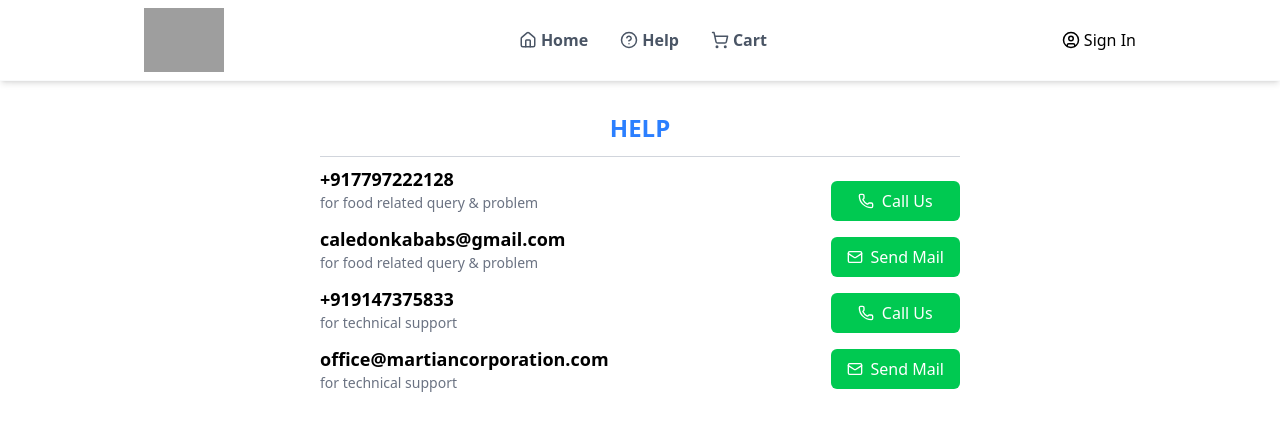
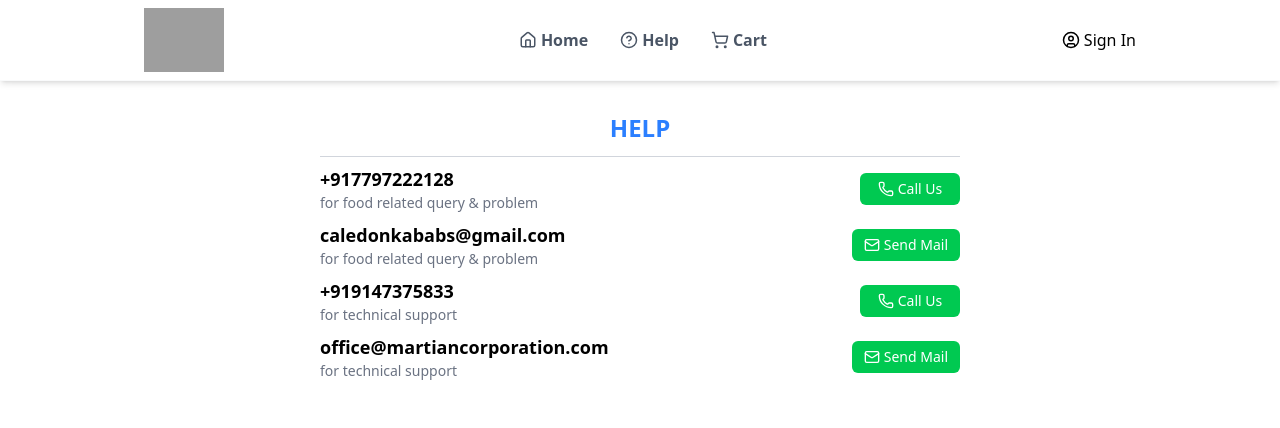
Before and after one commit to rafikul-shaikh/food-ordering-app, a React (Vite) app: page /help in a window 1280 px wide. Shown: the top 428 px of the page. Built offline with nearby package versions, Linux system fonts and the light colour scheme; grey boxes are pictures that could not be loaded.

Commit message:
deleted unused files and modified some files

```diff
--- a/src/component/CartItemCard.jsx
+++ /dev/null
@@ -1,49 +0,0 @@
-import React from "react";
-import { useCart } from "../context/CartContext";
-
-const CartItemCard = () => {
-  const { increaseQty, decreaseQty, removeFromCart } = useCart();
-  return (
-    <div className="flex items-center justify-between border-b py-4">
-      {/* Left: Image + Name */}
-      <div className="flex items-center gap-4">
-        <img
-          src={item.image}
-          alt={item.name}
-          className="w-20 h-20 object-cover rounded"
-        />
-
-        <div>
-          <h3 className="font-semibold">{item.name}</h3>
-          <p className="text-gray-600">₹{item.price}</p>
-        </div>
-      </div>
-
-      {/* Middle: Quantity Controls */}
-      <div className="flex items-center gap-3">
-        <button
-          onClick={() => decreaseQty(item.id)}
-          className="px-3 py-1 border"
-        >
-          −
-        </button>
-
-        <span>{item.quantity}</span>
-
-        <button
-          onClick={() => increaseQty(item.id)}
-          className="px-3 py-1 border"
-        >
-          +
-        </button>
-      </div>
-
-      {/* Right: Remove */}
-      <button onClick={() => removeFromCart(item.id)} className="text-red-500">
-        ✕
-      </button>
-    </div>
-  );
-};
-
-export default CartItemCard;
--- a/src/component/CategorySlider.jsx
+++ b/src/component/CategorySlider.jsx
@@ -11,7 +11,7 @@ const CategorySlider = () => {
     if (!slider) return;
 
     slider.scrollBy({
-      left: direction * 300, // scroll 300px
+      left: direction * 300,
       behavior: "smooth",
     });
   };
@@ -25,12 +25,6 @@ const CategorySlider = () => {
           </h2>
 
           <div className="flex items-center gap-3">
-            {/* <button
-              onClick={scrollLeft}
-              className="flex w-8 h-8 md:w-10 md:h-10 items-center justify-center rounded-full bg-gray-200"
-            >
-              <ArrowLeft />
-            </button> */}
             <button
               onClick={() => scroll(-1)}
               className="flex w-8 h-8 md:w-10 md:h-10 items-center justify-center rounded-full bg-gray-200"
@@ -84,13 +78,6 @@ const CategorySlider = () => {
               />
             </div>
 
-            {/* <button
-              onClick={scrollRight}
-              className="shrink-0 flex w-8 h-8 md:w-10 md:h-10 items-center justify-center rounded-full bg-gray-200"
-            >
-              <ArrowRight />
-            </button> */}
-
             <button
               onClick={() => scroll(1)}
               className="shrink-0 flex w-8 h-8 md:w-10 md:h-10 items-center justify-center rounded-full bg-gray-200"
--- a/src/component/Navbar.jsx
+++ b/src/component/Navbar.jsx
@@ -6,7 +6,6 @@ import {
   Menu,
   X,
 } from "lucide-react";
-import { useCart } from "../context/CartContext";
 import { Link } from "react-router-dom";
 import { useAuth } from "../context/AuthContext";
 import { useState } from "react";
--- a/src/component/PaymentSection.jsx
+++ b/src/component/PaymentSection.jsx
@@ -1,45 +1,45 @@
-import { useState } from "react";
+// import { useState } from "react";
 
-const PaymentSection = () => {
-  const [paymentMethod, setPaymentMethod] = useState("COD");
+// const PaymentSection = () => {
+//   const [paymentMethod, setPaymentMethod] = useState("COD");
 
-  return (
-    <div className="w-sm p-4 mt-6">
-      <h2 className="text-lg font-semibold mb-4">Payment Method</h2>
+//   return (
+//     <div className="w-sm p-4 mt-6">
+//       <h2 className="text-lg font-semibold mb-4">Payment Method</h2>
 
-      {/* Options */}
-      <div className="space-y-3">
-        <label className="flex items-center gap-2 cursor-pointer">
-          <input
-            type="radio"
-            value="COD"
-            checked={paymentMethod === "COD"}
-            onChange={() => setPaymentMethod("COD")}
-          />
-          Cash on Delivery
-        </label>
+//       {/* Options */}
+//       <div className="space-y-3">
+//         <label className="flex items-center gap-2 cursor-pointer">
+//           <input
+//             type="radio"
+//             value="COD"
+//             checked={paymentMethod === "COD"}
+//             onChange={() => setPaymentMethod("COD")}
+//           />
+//           Cash on Delivery
+//         </label>
 
-        <label className="flex items-center gap-2 cursor-pointer">
-          <input
-            type="radio"
-            value="ONLINE"
-            checked={paymentMethod === "ONLINE"}
-            onChange={() => setPaymentMethod("ONLINE")}
-          />
-          Online Payment
-        </label>
+//         <label className="flex items-center gap-2 cursor-pointer">
+//           <input
+//             type="radio"
+//             value="ONLINE"
+//             checked={paymentMethod === "ONLINE"}
+//             onChange={() => setPaymentMethod("ONLINE")}
+//           />
+//           Online Payment
+//         </label>
 
-        <button
-          className="mt-6 w-full bg-green-600 text-white py-3 rounded hover:bg-gray-800"
-          onClick={() => {
-            alert(`Order placed using ${paymentMethod}`);
-          }}
-        >
-          Place Order
-        </button>
-      </div>
-    </div>
-  );
-};
+//         <button
+//           className="mt-6 w-full bg-green-600 text-white py-3 rounded hover:bg-gray-800"
+//           onClick={() => {
+//             alert(`Order placed using ${paymentMethod}`);
+//           }}
+//         >
+//           Place Order
+//         </button>
+//       </div>
+//     </div>
+//   );
+// };
 
-export default PaymentSection;
+// export default PaymentSection;
--- a/src/component/auth/AuthDrawer.jsx
+++ b/src/component/auth/AuthDrawer.jsx
@@ -21,10 +21,6 @@ const AuthDrawer = () => {
       >
         {/* HEADER (FIXED) */}
         <div className="flex items-center justify-between px-6 py-4">
-          {/* <h2 className="text-xl font-semibold">
-            {mode === "login" ? "Sign In" : "Sign Up"}
-          </h2> */}
-
           <button onClick={closeAuth}>
             <X className="w-5 h-5 text-gray-600 hover:text-black" />
           </button>
--- a/src/pages/Help.jsx
+++ b/src/pages/Help.jsx
@@ -8,55 +8,69 @@ const Help = () => {
       </h1>
       <hr className="my-2 px-4 mx-auto border-gray-300" />
 
-      <div className="">
-        <div className="pb-6 mb-6 flex flex-col md:flex-row md:items-center md:justify-between gap-6">
+      <div className="space-y-2">
+        {/* Food phone */}
+        <div className="flex items-center justify-between gap-4">
           <div>
             <p className="font-bold text-lg">+917797222128</p>
-            <p className="text-gray-500 text-sm mb-3">
+            <p className="text-gray-500 text-sm">
               for food related query & problem
             </p>
+          </div>
 
+          <a
+            href="tel:+917797222128"
+            className="flex items-center justify-center gap-1 bg-green-500 text-white px-3 py-1.5 rounded-md text-sm min-w-25 shrink-0"
+          >
+            <Phone size={16} /> Call Us
+          </a>
+        </div>
+
+        {/* Food email */}
+        <div className="flex items-center justify-between gap-4">
+          <div>
             <p className="font-bold text-lg">caledonkababs@gmail.com</p>
-            <p className="text-gray-500 text-sm mb-3">
+            <p className="text-gray-500 text-sm">
               for food related query & problem
             </p>
-
-            <p className="font-bold text-lg">+919147375833</p>
-            <p className="text-gray-500 text-sm mb-3">for technical support</p>
-            <p className="font-bold text-lg">office@martiancorporation.com</p>
-            <p className="text-gray-500 text-sm mb-3">for technical support</p>
           </div>
 
-          <div className="flex gap-4 flex-col w-full md:w-auto">
-            {/* Food Related Support */}
-            <a
-              href="tel:+917797222128"
-              className="flex items-center justify-center gap-2 bg-green-500 text-white px-4 py-2 rounded-md w-full md:w-auto"
-            >
-              <Phone size={16} /> Call Us
-            </a>
+          <a
+            href="mailto:caledonkababs@gmail.com"
+            className="flex items-center justify-center gap-1 bg-green-500 text-white px-3 py-1.5 rounded-md text-sm min-w-25 shrink-0"
+          >
+            <Mail size={16} /> Send Mail
+          </a>
+        </div>
 
-            <a
-              href="mailto:caledonkababs@gmail.com"
-              className="flex items-center justify-center gap-2 bg-green-500 text-white px-4 py-2 rounded-md w-full md:w-auto"
-            >
-              <Mail size={16} /> Send Mail
-            </a>
-            {/* Technical Support */}
-            <a
-              href="tel:+919147375833"
-              className="flex items-center justify-center gap-2 bg-green-500 text-white px-4 py-2 rounded-md w-full md:w-auto"
-            >
-              <Phone size={16} /> Call Us
-            </a>
+        {/* Tech phone */}
+        <div className="flex items-center justify-between gap-4">
+          <div>
+            <p className="font-bold text-lg">+919147375833</p>
+            <p className="text-gray-500 text-sm">for technical support</p>
+          </div>
 
-            <a
-              href="mailto:office@martincorporation.com"
-              className="flex items-center justify-center gap-2 bg-green-500 text-white px-4 py-2 rounded-md w-full md:w-auto"
-            >
-              <Mail size={16} /> Send Mail
-            </a>
+          <a
+            href="tel:+919147375833"
+            className="flex items-center justify-center gap-1 bg-green-500 text-white px-3 py-1.5 rounded-md text-sm min-w-25 shrink-0"
+          >
+            <Phone size={16} /> Call Us
+          </a>
+        </div>
+
+        {/* Tech email */}
+        <div className="flex items-center justify-between gap-4">
+          <div>
+            <p className="font-bold text-lg">office@martiancorporation.com</p>
+            <p className="text-gray-500 text-sm">for technical support</p>
           </div>
+
+          <a
+            href="mailto:office@martiancorporation.com"
+            className="flex items-center justify-center gap-1 bg-green-500 text-white px-3 py-1.5 rounded-md text-sm min-w-25 shrink-0"
+          >
+            <Mail size={16} /> Send Mail
+          </a>
         </div>
       </div>
     </section>
```
Also changed, not shown: src/component/AddressSection.jsx (+66 -66 lines), src/data/categories.js (deleted, +0 -50 lines).
